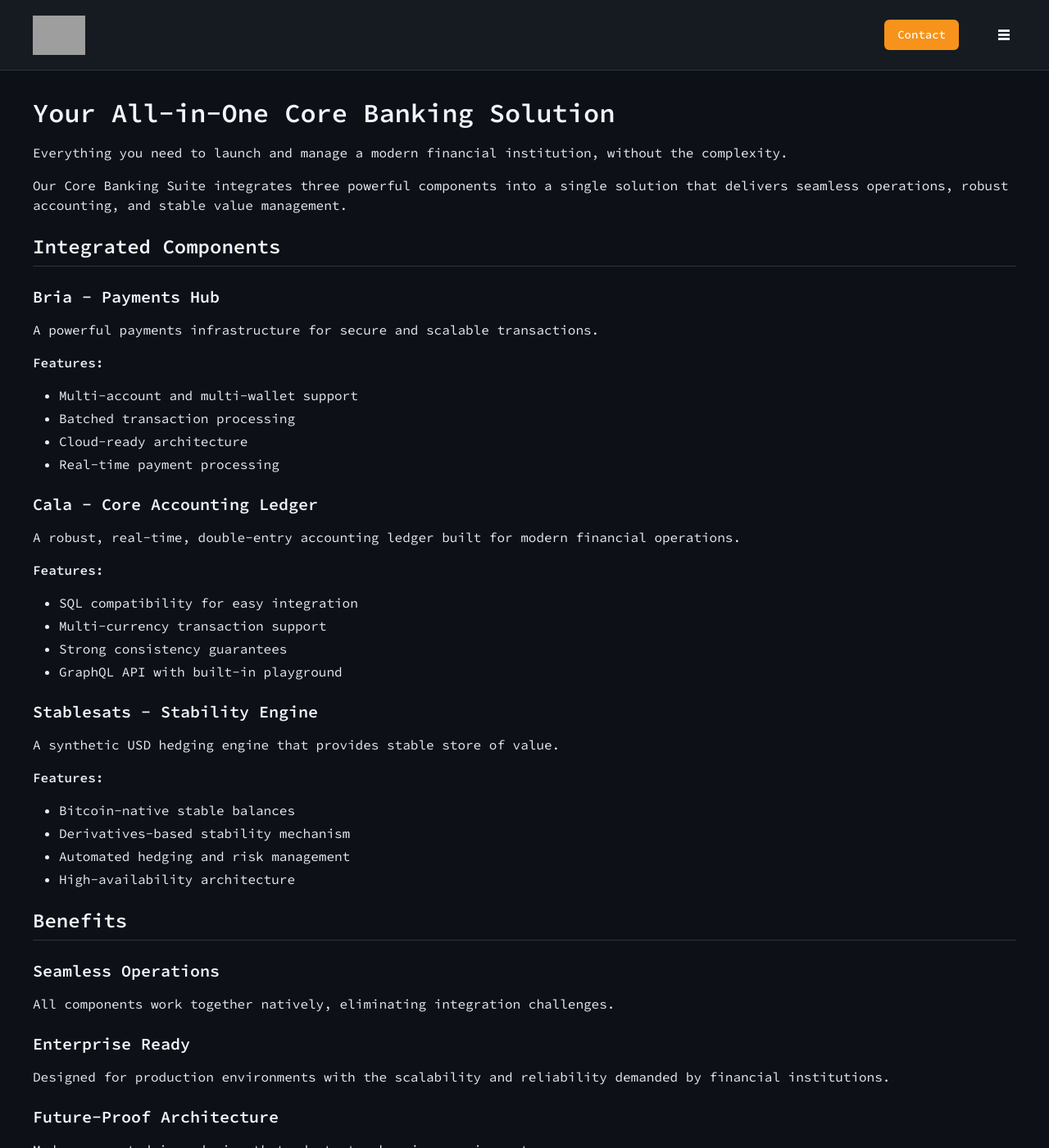
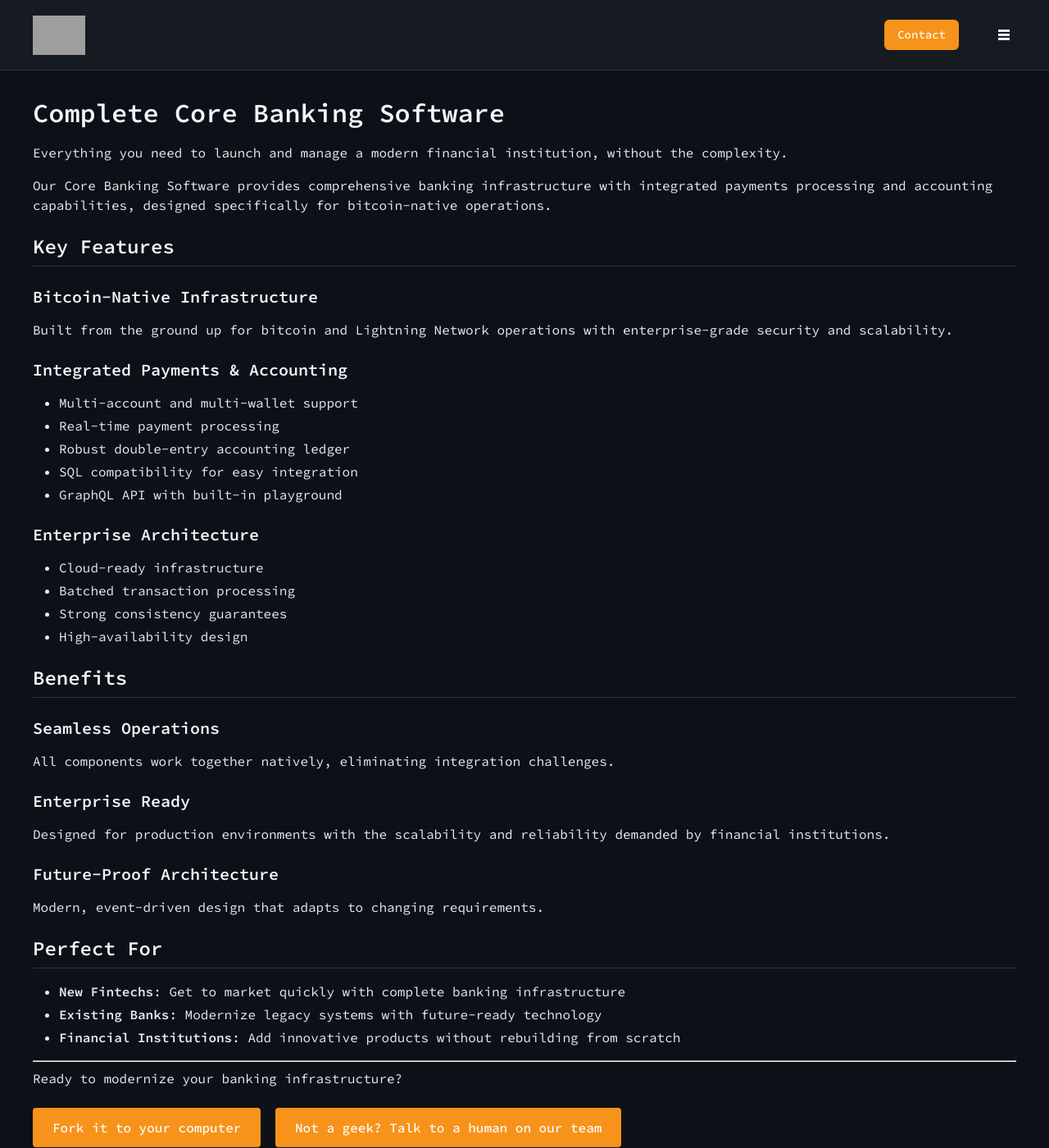
Before and after one commit to dylanwilson21/markdownsite, a Jekyll site: the page built from core-banking.md, in a window 1280 px wide and 1400 px high. Shown: the whole window at 82% size. Built offline with Jekyll 4.4.1, drawn with Linux system fonts in a browser that asks for light colours; grey boxes are pictures that could not be loaded.

Commit message:
Assistant checkpoint: Remove Stablesats, reposition Lana and Core Banking
Assistant generated file changes:
- index.md: Remove Stablesats and update positioning
- core-banking.md: Remove Stablesats and simplify to focus on core banking
- products.md: Update products page to focus on Lana and Core Banking
- _layouts/default.html: Remove Stablesats references from schema markup, Update Core Banking schema to remove Stablesats, Update SEO descriptions to remove Stablesats, Update products page SEO description

---

User prompt:

We're going to change our positioning a little bit. Get rid of anything about stable sats on the pages. Then instead of having separate descriptions for bria, cala, and lana, we're just going to position lana and the core banking software (bria and cala are integrated with lana, so no need to explain them seperatley), go though the website and make these changes

Replit-Commit-Author: Assistant
Replit-Commit-Session-Id: c3abc8d9-7b86-41f4-afaa-36b96d97fdce

```diff
--- a/_layouts/default.html
+++ b/_layouts/default.html
@@ -12,7 +12,7 @@
         {% assign seo_description = "Galoy provides enterprise-grade bitcoin bank software, core banking systems, and bitcoin-backed lending platforms. Launch your fintech or modernize your bank with our open source banking infrastructure, bitcoin loan platform, and digital asset lending solutions." %}
         {% assign seo_keywords = "bitcoin bank software, core banking system, bitcoin-backed lending, bitcoin loan platform, fintech software, digital asset lending, bitcoin infrastructure, banking as a service, open source banking, bitcoin loans, crypto lending platform, galoy bitcoin, blockchain banking software" %}
     {% elsif page.title == "Core Banking" %}
-        {% assign seo_description = "Galoy Core Banking Suite: Complete bitcoin banking infrastructure with Bria payments hub, Cala accounting ledger, and Stablesats stability engine. Deploy enterprise-grade bitcoin bank software in weeks with our modular core banking system." %}
+        {% assign seo_description = "Galoy Core Banking Software: Complete bitcoin banking infrastructure with integrated payments processing and accounting. Deploy enterprise-grade bitcoin bank software in weeks with our comprehensive banking platform." %}
         {% assign seo_keywords = "core banking system, bitcoin bank software, banking infrastructure, payments hub, accounting ledger, stability engine, enterprise banking software, modular banking platform, bitcoin core banking, financial institution software" %}
     {% elsif page.title == "Lana - Bitcoin-Backed Lending" %}
         {% assign seo_description = "Lana bitcoin-backed lending platform enables banks to offer secure bitcoin loans and digital asset lending. Launch innovative bitcoin loan products with automated collateral management, risk assessment, and compliance-ready lending solutions." %}
@@ -30,7 +30,7 @@
         {% assign seo_description = "Contact Galoy for bitcoin banking software demos, core banking consultations, and bitcoin-backed lending platform integration. Get started with enterprise-grade bitcoin banking infrastructure today." %}
         {% assign seo_keywords = "galoy contact, bitcoin banking demo, core banking consultation, bitcoin loan platform demo, fintech software contact, banking software sales, bitcoin infrastructure contact" %}
     {% elsif page.title == "Products" %}
-        {% assign seo_description = "Galoy's comprehensive bitcoin banking products: Core Banking Suite, Lana lending platform, Bria payments, Cala ledger, and Stablesats. Modular bitcoin infrastructure solutions for banks and financial institutions." %}
+        {% assign seo_description = "Galoy's comprehensive bitcoin banking products: Core Banking Software and Lana lending platform. Complete bitcoin infrastructure solutions for banks and financial institutions." %>
         {% assign seo_keywords = "bitcoin banking products, core banking suite, bitcoin loan platform, payments infrastructure, accounting ledger, stability engine, bitcoin infrastructure products, banking software solutions" %}
     {% endif %}
 
@@ -125,7 +125,7 @@
             "Multi-account wallet support",
             "Real-time payment processing",
             "Double-entry accounting ledger",
-            "Bitcoin stability engine",
+            "Bitcoin-native infrastructure",
             "ISO27001 certified security"
           ]
         },
@@ -161,9 +161,9 @@
             "businessFunction": "http://purl.org/goodrelations/v1#LeaseOut"
           },
           "featureList": [
-            "Bria Payments Hub - Multi-account and multi-wallet support",
-            "Cala Core Accounting Ledger - SQL-compatible double-entry system",
-            "Stablesats Stability Engine - Bitcoin-native stable balances",
+            "Integrated payments processing with multi-account support",
+            "Enterprise-grade double-entry accounting ledger",
+            "Bitcoin and Lightning Network native operations",
             "Cloud-native architecture",
             "ISO27001 certified security",
             "API-first design"
--- a/core-banking.md
+++ b/core-banking.md
@@ -5,40 +5,29 @@ description: "Galoy Core Banking Suite: Complete bitcoin banking infrastructure
 keywords: "core banking system, bitcoin bank software, banking infrastructure, payments hub, accounting ledger, stability engine, enterprise banking software, modular banking platform, bitcoin core banking, financial institution software, bitcoin bank, banking as a service, open source banking, banking software, fintech infrastructure"
 ---
 
-# Your All-in-One Core Banking Solution
+# Complete Core Banking Software
 
 Everything you need to launch and manage a modern financial institution, without the complexity.
 
-Our Core Banking Suite integrates three powerful components into a single solution that delivers seamless operations, robust accounting, and stable value management.
+Our Core Banking Software provides comprehensive banking infrastructure with integrated payments processing and accounting capabilities, designed specifically for bitcoin-native operations.
 
-## Integrated Components
+## Key Features
 
-### Bria - Payments Hub
-A powerful payments infrastructure for secure and scalable transactions.
+### Bitcoin-Native Infrastructure
+Built from the ground up for bitcoin and Lightning Network operations with enterprise-grade security and scalability.
 
-**Features:**
+### Integrated Payments & Accounting
 - Multi-account and multi-wallet support
-- Batched transaction processing
-- Cloud-ready architecture
 - Real-time payment processing
-
-### Cala - Core Accounting Ledger
-A robust, real-time, double-entry accounting ledger built for modern financial operations.
-
-**Features:**
+- Robust double-entry accounting ledger
 - SQL compatibility for easy integration
-- Multi-currency transaction support
-- Strong consistency guarantees
 - GraphQL API with built-in playground
 
-### Stablesats - Stability Engine
-A synthetic USD hedging engine that provides stable store of value.
-
-**Features:**
-- Bitcoin-native stable balances
-- Derivatives-based stability mechanism
-- Automated hedging and risk management
-- High-availability architecture
+### Enterprise Architecture
+- Cloud-ready infrastructure
+- Batched transaction processing
+- Strong consistency guarantees
+- High-availability design
 
 ## Benefits
 
```
Also changed, not shown: index.md (+2 -2 lines), products.md (+16 -14 lines).
